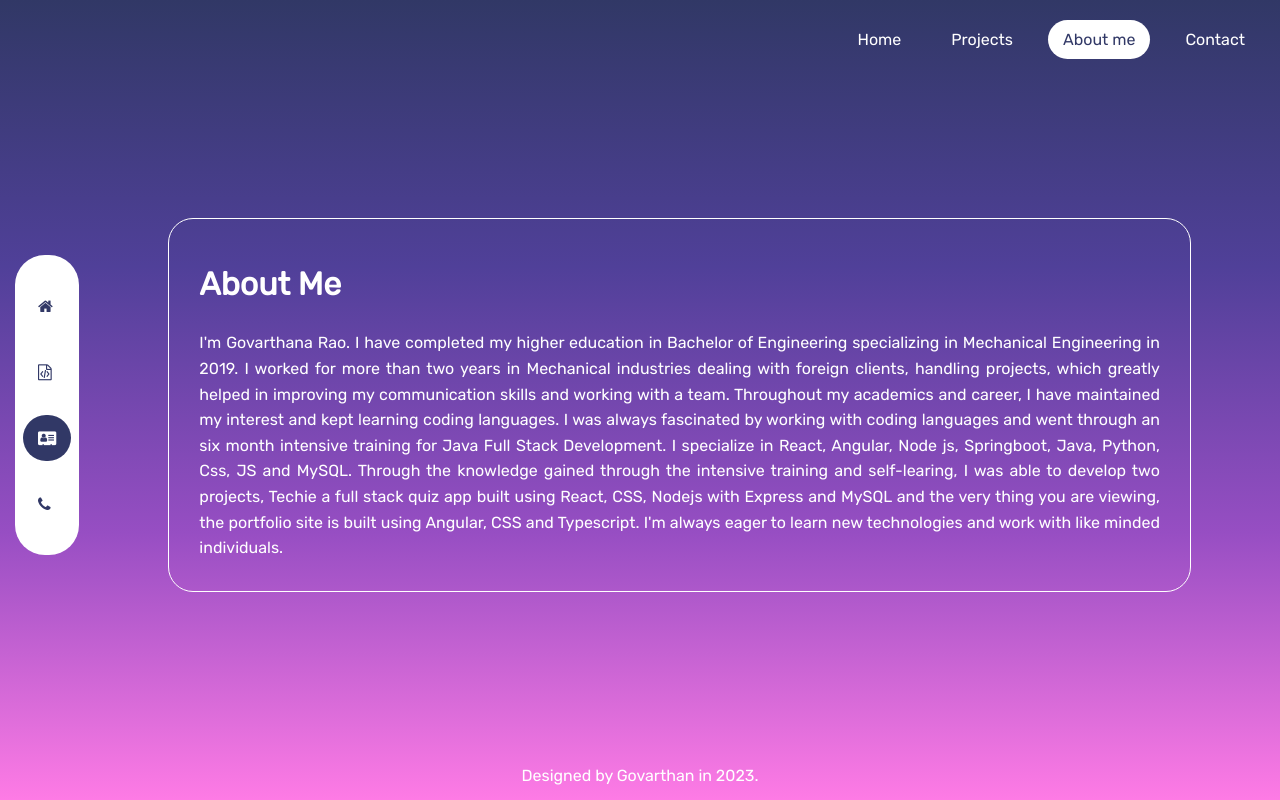
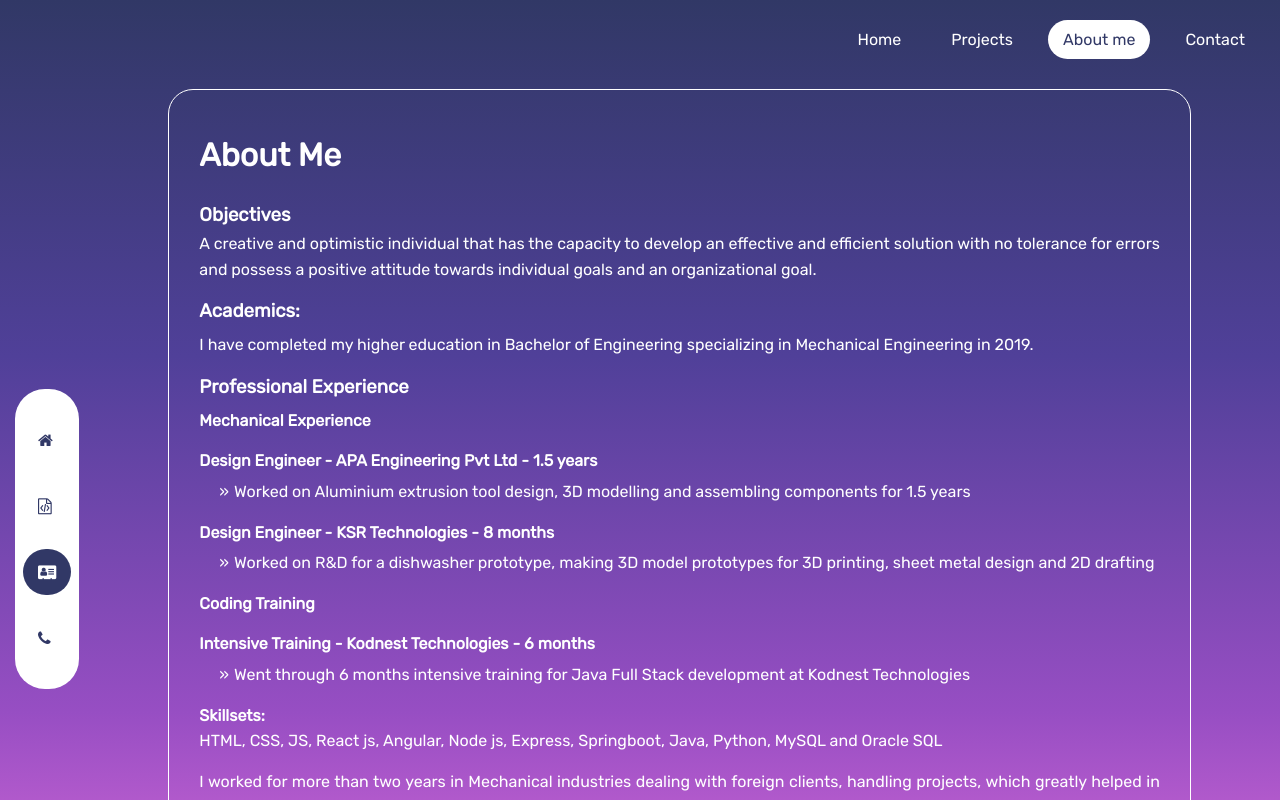
Before and after one commit to GovarthanaRaoS/Govarthan-Portfolio, an Angular app: page /aboutme in a window 1280 px wide. Shown: the top 800 px of the page. Built offline with nearby package versions, Linux system fonts and the light colour scheme; what ngx-typed-js would draw is missing.

Commit message:
about and contact updates

```diff
--- a/src/app/about-me/about-me.component.css
+++ b/src/app/about-me/about-me.component.css
@@ -1,4 +1,5 @@
 .about-me-container{
+    margin-top: 15px;
     width: 80%;
     margin-inline: auto;
     border: 0.3px solid white;
@@ -11,6 +12,47 @@
     margin-top: 10px;
     margin-bottom: 20px;
 }
+.mech-exp>li{
+    list-style: none;
+}
+.mech-exp>li>h4{
+    display: inline-block;
+}
+.mech-exp>li::before{
+    content: "\00BB";
+}
+.brief-into{
+    margin-bottom: 15px;
+}
+.work-container{
+    margin-bottom: 15px;
+}
+.work-container h3{
+    margin-bottom: 5px;
+}
+.work-card-container{
+    margin-block: 15px;
+}
+.work-card-container p{
+    margin-top: 5px;
+    margin-left: 20px;
+}
+.work-card-container p::before{
+    content: "\00BB";
+    margin-right: 5px;
+}
+.objectives{
+    margin-block: 15px;
+}
+.brief-into h3{
+    margin-bottom: 5px;
+}
+.skills-container{
+
+}
+/* .work-container{
+    margin-left: 25px;
+} */
 @media screen and (max-width: 340px) {
     .about-me-container{
         padding: 20px;
--- a/src/app/about-me/about-me.component.html
+++ b/src/app/about-me/about-me.component.html
@@ -1,4 +1,35 @@
 <div class="about-me-container">
     <h1>About Me</h1>
-    <p>I'm Govarthana Rao. I have completed my higher education in Bachelor of Engineering specializing in Mechanical Engineering in 2019. I worked for more than two years in Mechanical industries dealing with foreign clients, handling projects, which greatly helped in improving my communication skills and working with a team. Throughout my academics and career, I have maintained my interest and kept learning coding languages. I was always fascinated by working with coding languages and went through an six month intensive training for Java Full Stack Development. I specialize in React, Angular, Node js, Springboot, Java, Python, Css, JS and MySQL. Through the knowledge gained through the intensive training and self-learing, I was able to develop two projects, Techie a full stack quiz app built using React, CSS, Nodejs with Express and MySQL and the very thing you are viewing, the portfolio site is built using Angular, CSS and Typescript. I'm always eager to learn new technologies and work with like minded individuals. </p>
+    <div class="about-me-description">
+        <div class="objectives">
+            <h3>Objectives</h3>
+            <p>A creative and optimistic individual that has the capacity to develop an effective and efficient solution with no tolerance for errors and possess a positive attitude towards individual goals and an organizational goal.</p>
+        </div>
+        <div class="brief-into">
+            <h3>Academics:</h3>
+            <p>I have completed my higher education in Bachelor of Engineering specializing in Mechanical Engineering in 2019.</p>
+        </div>
+        <div class="work-container">
+            <h3>Professional Experience</h3>
+            <h4 class="department">Mechanical Experience</h4>
+            <div class="work-card-container">
+                <h4>Design Engineer - APA Engineering Pvt Ltd - 1.5 years</h4>
+                <p>Worked on Aluminium extrusion tool design, 3D modelling and assembling components for 1.5 years</p>
+            </div>
+            <div class="work-card-container">
+                <h4>Design Engineer - KSR Technologies - 8 months</h4>
+                <p>Worked on R&D for a dishwasher prototype, making 3D model prototypes for 3D printing, sheet metal design and 2D drafting</p>
+            </div>
+            <h4 class="department">Coding Training</h4>
+            <div class="work-card-container">
+                <h4>Intensive Training - Kodnest Technologies - 6 months</h4>
+                <p>Went through 6 months intensive training for Java Full Stack development at Kodnest Technologies</p>
+            </div>
+            <div class="skills-container">
+                <h4>Skillsets:</h4>
+                <p>HTML, CSS, JS, React js, Angular, Node js, Express, Springboot, Java, Python, MySQL and Oracle SQL</p>
+            </div>
+        </div>
+        I worked for more than two years in Mechanical industries dealing with foreign clients, handling projects, which greatly helped in improving my communication skills and working with a team. Throughout my academics and career, I have maintained my interest and kept learning coding languages. I was always fascinated by working with coding languages and went through an six month intensive training for Java Full Stack Development. I specialize in React, Angular, Node js, Springboot, Java, Python, Css, JS and MySQL. Through the knowledge gained through the intensive training and self-learing, I was able to develop two projects, Techie a full stack quiz app built using React, CSS, Nodejs with Express and MySQL and the very thing you are viewing, the portfolio site is built using Angular, CSS and Typescript. I'm always eager to learn new technologies and work with like minded individuals.
+    </div>
 </div>
--- a/src/app/contact/contact.component.css
+++ b/src/app/contact/contact.component.css
@@ -18,6 +18,13 @@
     padding-left: 10px;
     border-radius: 20px;
 }
+.linkedin{
+    text-decoration: underline;
+    color: white;
+}
+.linkedin:hover{
+    color: #313866;
+}
 @media screen and (max-width: 340px) {
     .contact-container{
         padding: 10px;
--- a/src/app/contact/contact.component.html
+++ b/src/app/contact/contact.component.html
@@ -1,4 +1,11 @@
 <div class="contact-container">
     <h1>Contact Me</h1>
-    <p>Thank you for taking your valuable time and having a look at my portfolio. If you have any feedback or want to communicate with me feel free to mail me at <span class="mail">govarthanarao123@gmail.com</span></p>
+    <p>Thank you for taking your valuable time and having a look at my portfolio. If you have any feedback or want to communicate with me feel free to contact me at:</p>
+    <div class="gmail">Gmail: govarthanarao123@gmail.com</div>
+    <div class="linkedin"><a class="linkedin" href="https://www.linkedin.com/in/govarthana-rao-5a2428162/"><i class="fa fa-linkedin-square" aria-hidden="true"></i>&nbsp;LinkedIn</a></div>
 </div>
+
+
+
+
+<!-- <span class="mail">govarthanarao123@gmail.com</span> -->
```
